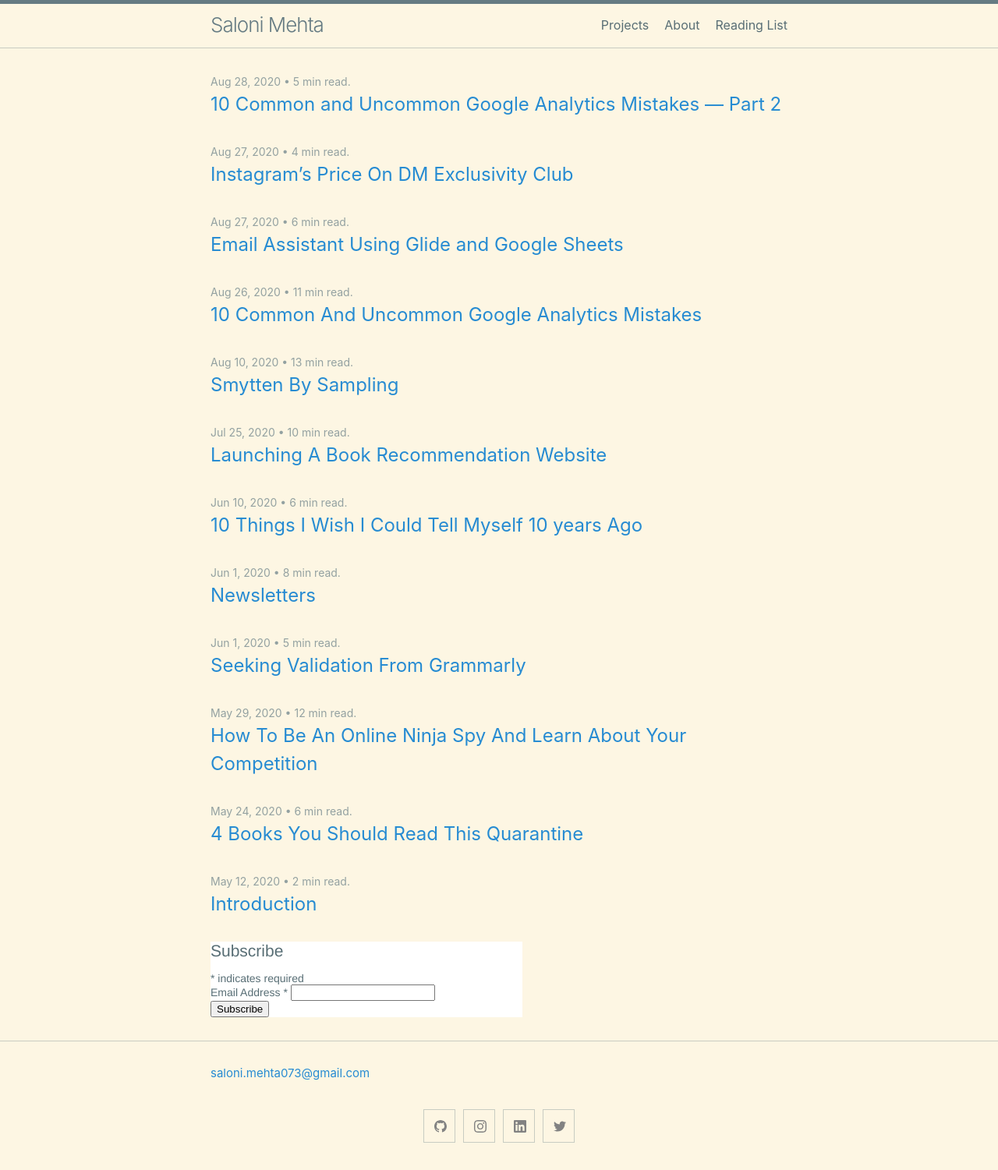
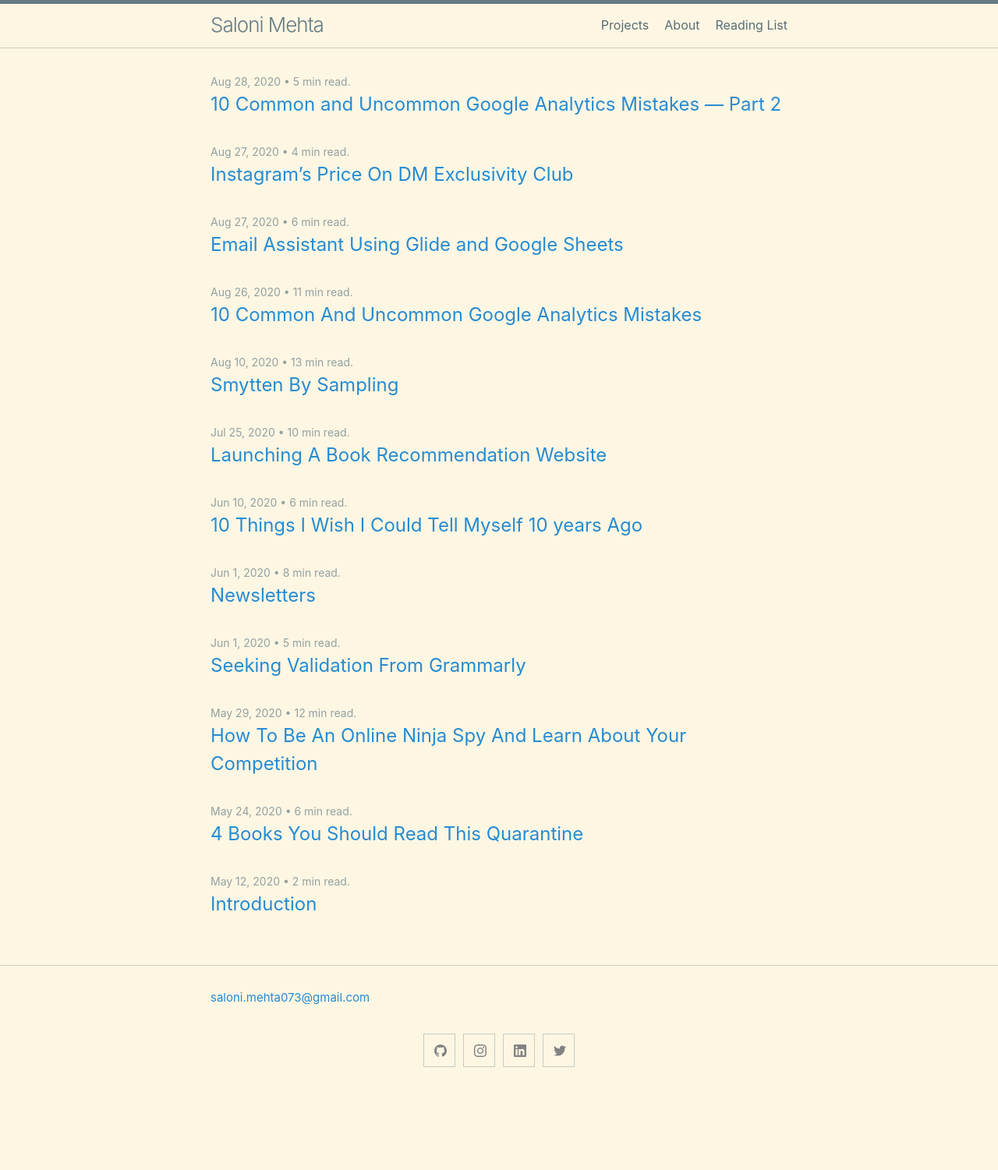
Before and after one commit to salonimehta073/mydoctheme, a Jekyll site: the page built from index.markdown, in a window 1280 px wide. Shown: the whole page at 78% size. Built offline with Jekyll 4.4.1, drawn with Linux system fonts in a browser that asks for light colours; comment, search, counter and statistics services are not loaded; after the commit the page ends 1404 px from its top, so only the background shows below that.

Commit message:
Update home.html

```diff
--- a/_layouts/home.html
+++ b/_layouts/home.html
@@ -58,34 +58,3 @@ layout: default
     {%- endif %}
 
   {%- endif -%}
-
-  <!-- Begin Mailchimp Signup Form -->
-<link href="//cdn-images.mailchimp.com/embedcode/classic-10_7.css" rel="stylesheet" type="text/css">
-<style type="text/css">
-	#mc_embed_signup{background:#fff; clear:left; font:14px Helvetica,Arial,sans-serif;  width:400px;}
-	/* Add your own Mailchimp form style overrides in your site stylesheet or in this style block.
-	   We recommend moving this block and the preceding CSS link to the HEAD of your HTML file. */
-</style>
-<div id="mc_embed_signup">
-<form action="https://xyz.us17.list-manage.com/subscribe/post?u=1a6b50a9df53ba0c3a579851b&amp;id=2da3cff134" method="post" id="mc-embedded-subscribe-form" name="mc-embedded-subscribe-form" class="validate" target="_blank" novalidate>
-    <div id="mc_embed_signup_scroll">
-	<h2>Subscribe</h2>
-<div class="indicates-required"><span class="asterisk">*</span> indicates required</div>
-<div class="mc-field-group">
-	<label for="mce-EMAIL">Email Address  <span class="asterisk">*</span>
-</label>
-	<input type="email" value="" name="EMAIL" class="required email" id="mce-EMAIL">
-</div>
-	<div id="mce-responses" class="clear">
-		<div class="response" id="mce-error-response" style="display:none"></div>
-		<div class="response" id="mce-success-response" style="display:none"></div>
-	</div>    <!-- real people should not fill this in and expect good things - do not remove this or risk form bot signups-->
-    <div style="position: absolute; left: -5000px;" aria-hidden="true"><input type="text" name="b_1a6b50a9df53ba0c3a579851b_2da3cff134" tabindex="-1" value=""></div>
-    <div class="clear"><input type="submit" value="Subscribe" name="subscribe" id="mc-embedded-subscribe" class="button"></div>
-    </div>
-</form>
-</div>
-<script type='text/javascript' src='//s3.amazonaws.com/downloads.mailchimp.com/js/mc-validate.js'></script><script type='text/javascript'>(function($) {window.fnames = new Array(); window.ftypes = new Array();fnames[0]='EMAIL';ftypes[0]='email';fnames[1]='FNAME';ftypes[1]='text';fnames[2]='LNAME';ftypes[2]='text';fnames[3]='ADDRESS';ftypes[3]='address';fnames[4]='PHONE';ftypes[4]='phone';fnames[5]='BIRTHDAY';ftypes[5]='birthday';}(jQuery));var $mcj = jQuery.noConflict(true);</script>
-<!--End mc_embed_signup-->
-
-</div>
```
